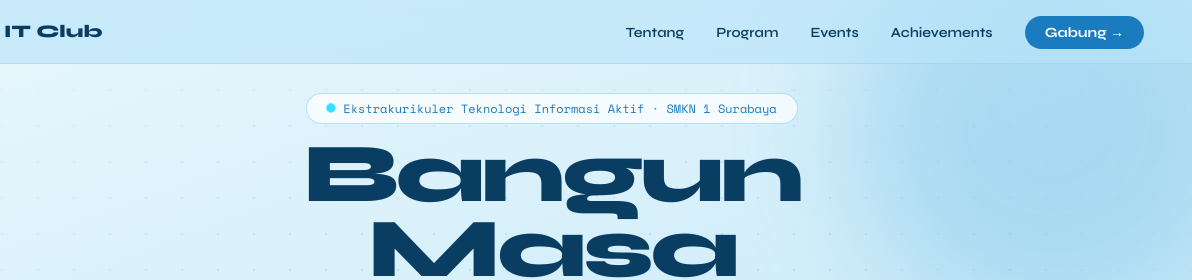
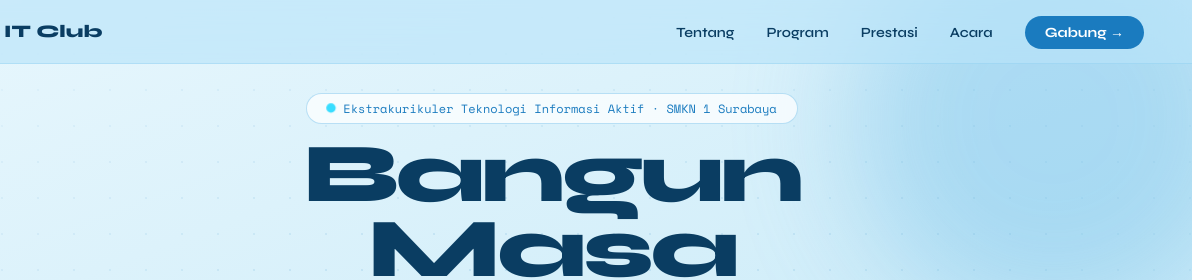
Before and after one commit to bimaak15/itclub-landing-page, a plain HTML site: page index.html in a window 1280 px wide. Shown: the top 280 px of the page, 88-1280 px from the left. Drawn offline with nearby package versions, Linux system fonts and the light colour scheme.

Commit message:
Swapping the position of the events and achievments nav

```diff
--- a/index.html
+++ b/index.html
@@ -23,8 +23,8 @@
     <ul class="nav-links">
       <li><a href="#tentang" class="nav-link">Tentang</a></li>
       <li><a href="#program" class="nav-link">Program</a></li>
-      <li><a href="#events" class="nav-link">Events</a></li>
-      <li><a href="#prestasi" class="nav-link">Achievements</a></li>
+      <li><a href="#prestasi" class="nav-link">Prestasi</a></li>
+      <li><a href="#events" class="nav-link">Acara</a></li>
       <li><a href="#join" class="nav-cta">Gabung →</a></li>
     </ul>
 
```
